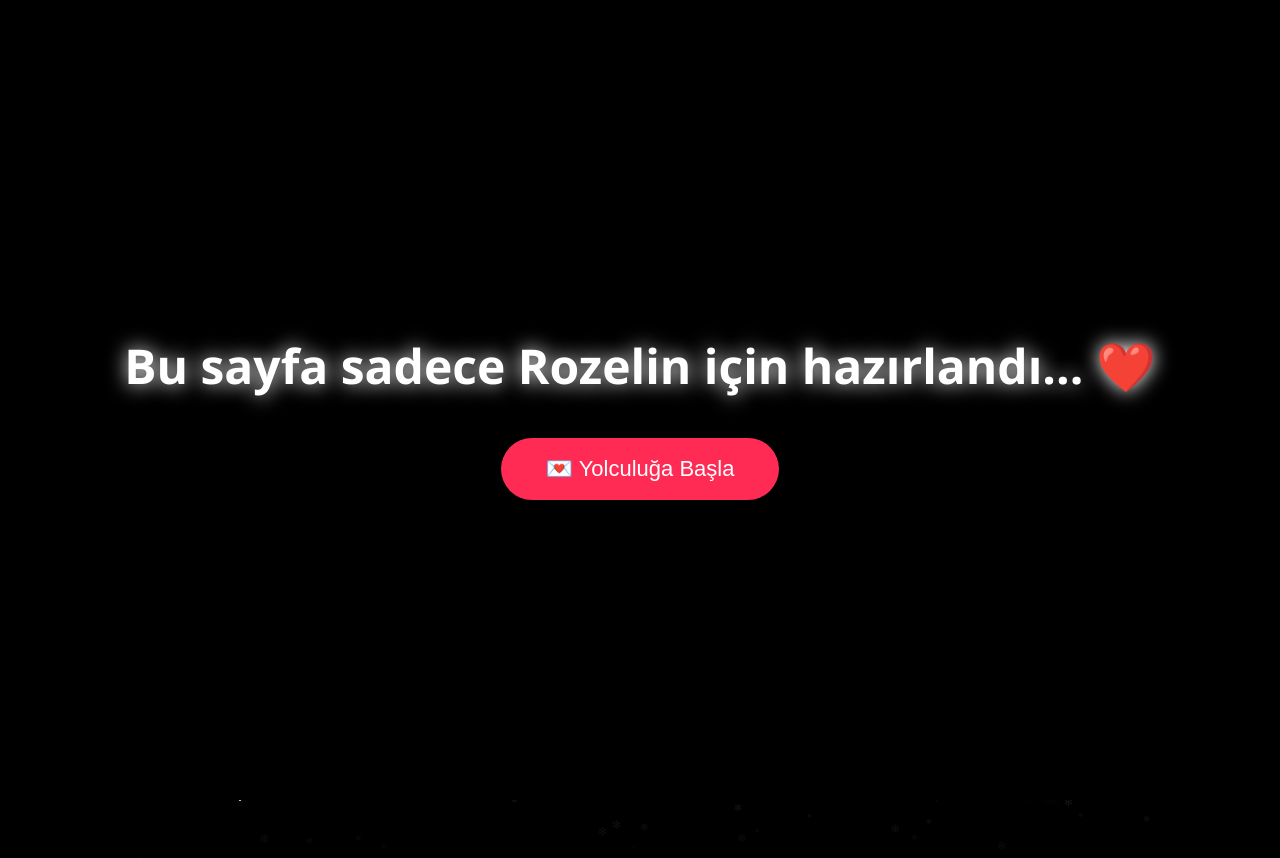
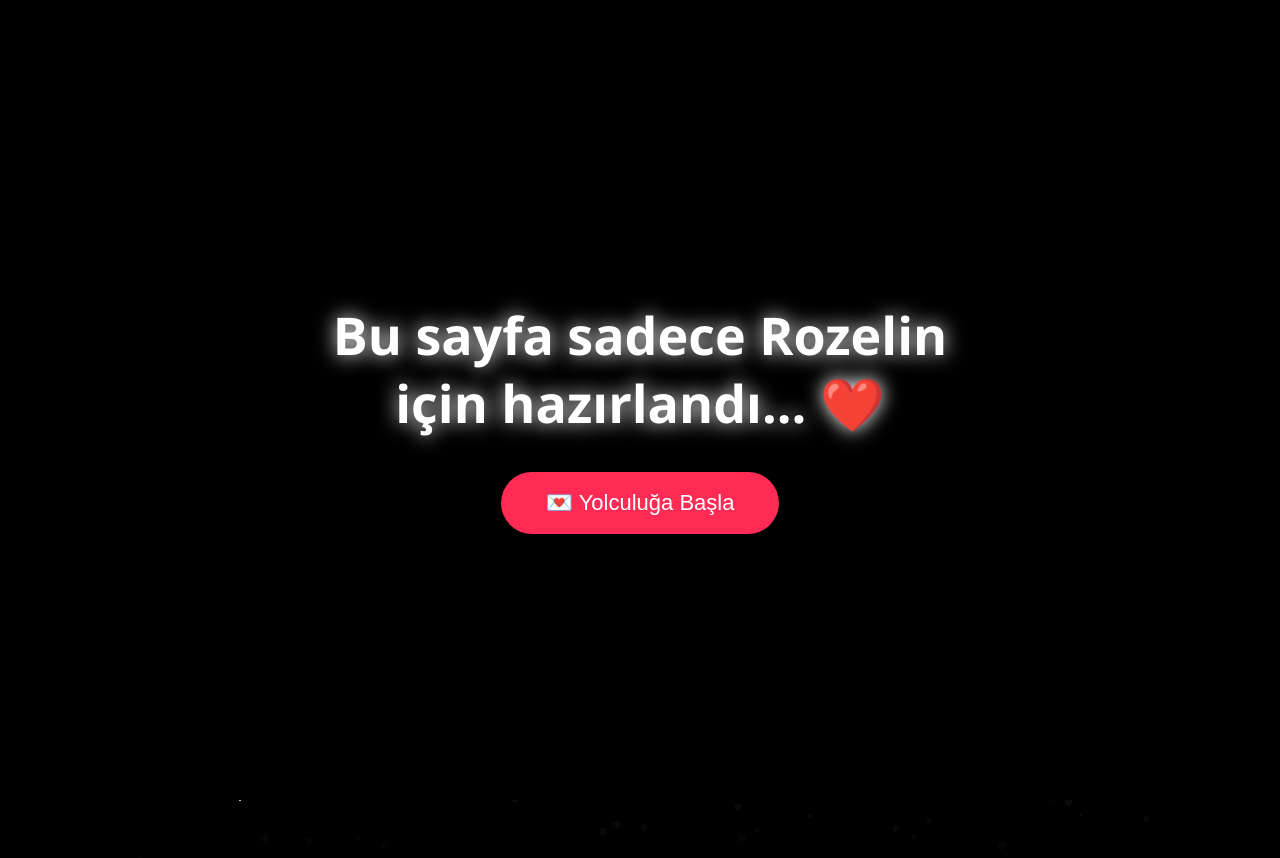
Before and after one commit to natreyizm/roziiii, a plain HTML site: page index.html in a window 1280 px wide. Shown: the top 858 px of the page. Drawn offline with Linux system fonts and the light colour scheme.

Commit message:
Restore index.html content
Restored the original content of index.html after it was removed.

```diff
--- a/index.html
+++ b/index.html
@@ -118,9 +118,13 @@ p {
 
 #typing{
     color:white;
-    font-size:48px;
+    font-size:clamp(28px,7vw,52px);
     text-shadow:0 0 20px #fff;
-    margin-bottom:40px;
+    margin-bottom:35px;
+    width:90%;
+    max-width:700px;
+    text-align:center;
+    line-height:1.3;
 }
 
 #startBtn{
```
